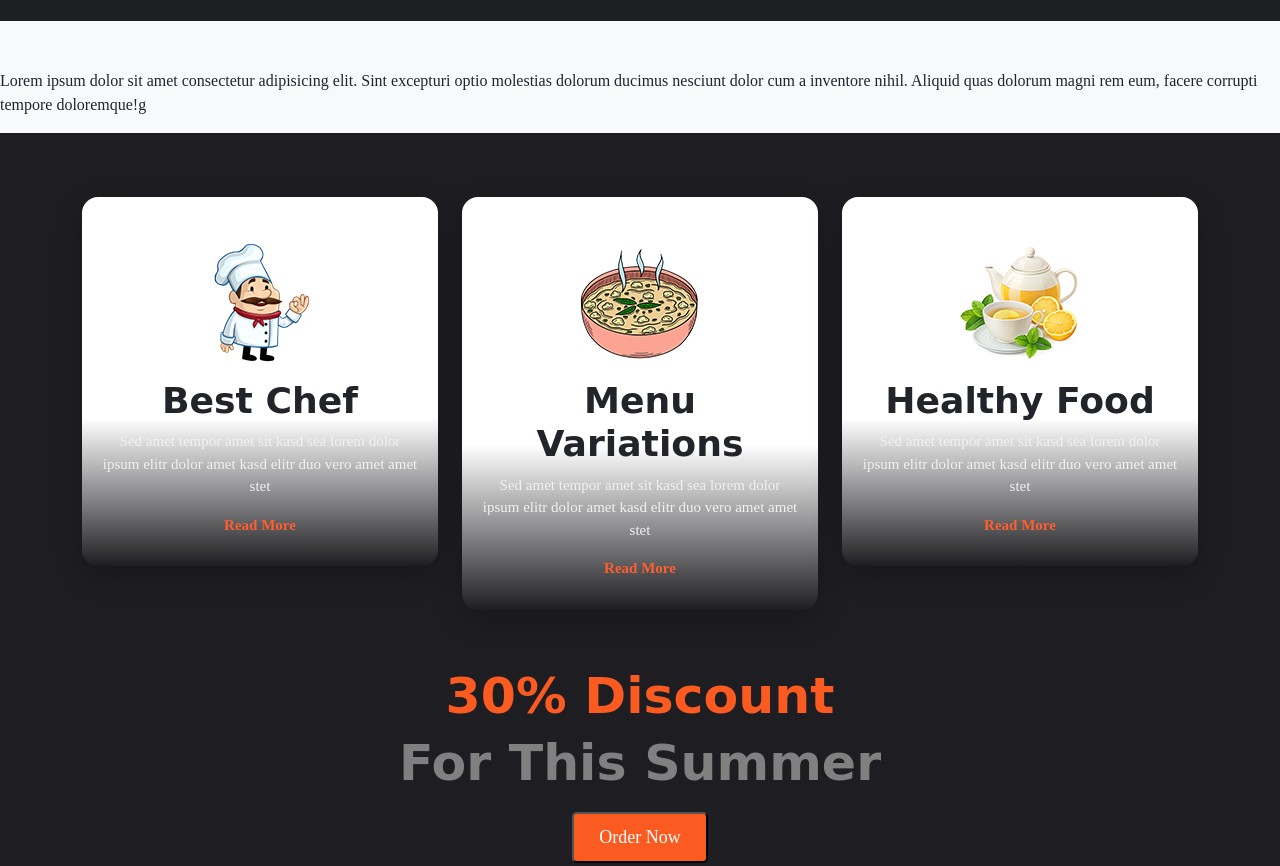
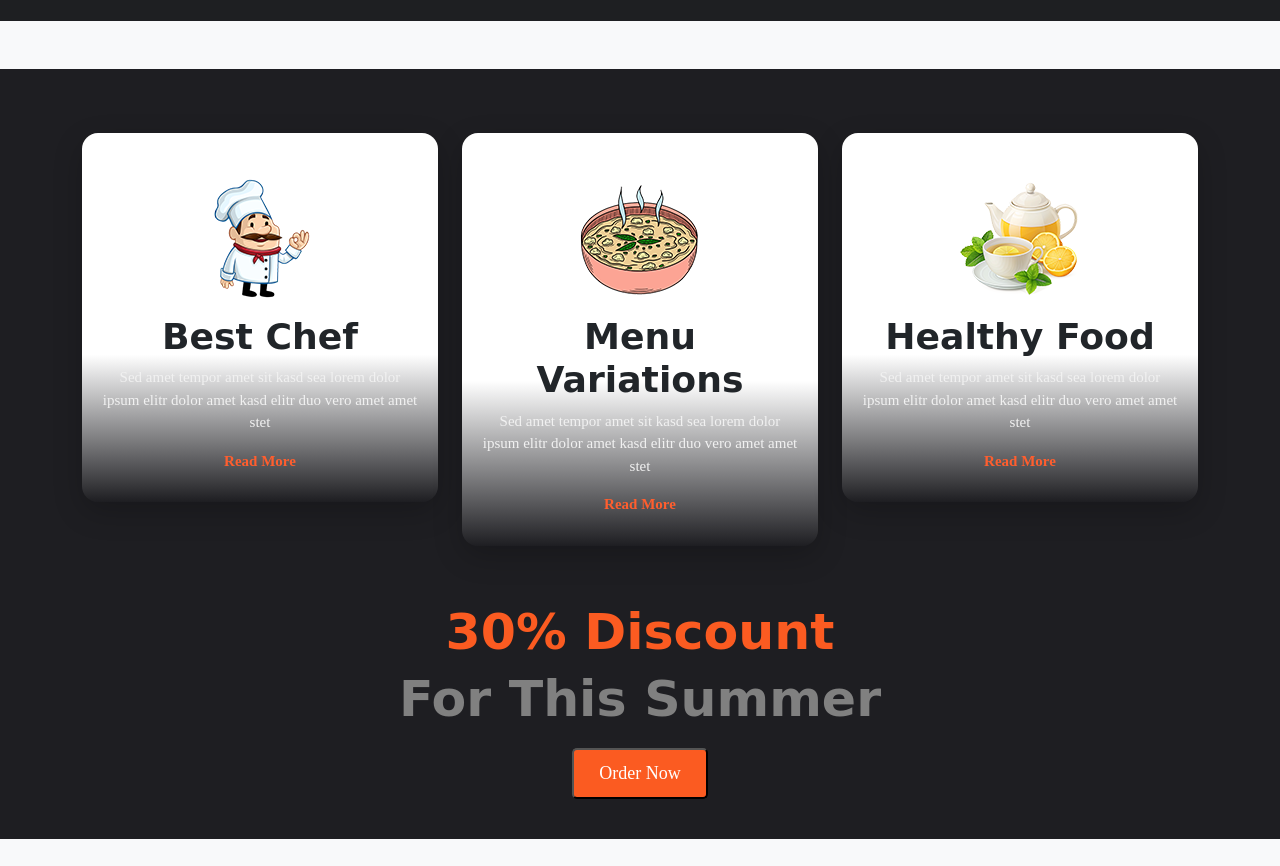
Before and after one commit to SahilVital/demo-first, a plain HTML site: page index.html in a window 1280 px wide. Shown: the part 1781-2647 px from the top of the page. Drawn offline with nearby package versions, Linux system fonts and the light colour scheme.

Commit message:
this is last change

```diff
--- a/index.html
+++ b/index.html
@@ -204,7 +204,7 @@
   </div>
 </div>
 </div>
-<p>Lorem ipsum dolor sit amet consectetur adipisicing elit. Sint excepturi optio molestias dolorum ducimus nesciunt dolor cum a inventore nihil. Aliquid quas dolorum magni rem eum, facere corrupti tempore doloremque!g</p>
+
 <div class="lastst">
 
 <div class="three">
```
